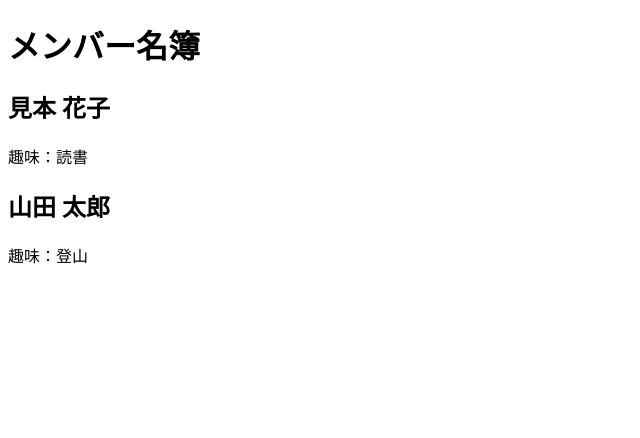
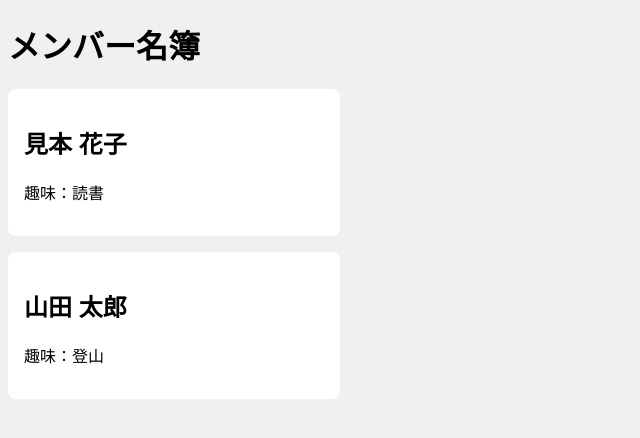
Before and after one commit to KokiWakatsuki/member-list-tutorial, a plain HTML site: page index.html in a window 1280 px wide. Shown: the whole page, without its empty margins (0-640 px from the left). Drawn offline with Linux system fonts and the light colour scheme.

Commit message:
2. CSS で見た目を整える
見た目の指定を style.css に書き，index.html の <link> で読み込みます．
カードの <div> に class="card" を付けると，style.css の .card の指定がそのカードに当たります．

```diff
--- a/index.html
+++ b/index.html
@@ -3,16 +3,17 @@
 <head>
   <meta charset="UTF-8">
   <title>メンバー名簿</title>
+  <link rel="stylesheet" href="style.css">
 </head>
 <body>
   <h1>メンバー名簿</h1>
 
-  <div>
+  <div class="card">
     <h2>見本 花子</h2>
     <p>趣味：読書</p>
   </div>
 
-  <div>
+  <div class="card">
     <h2>山田 太郎</h2>
     <p>趣味：登山</p>
   </div>
--- /dev/null
+++ b/style.css
@@ -0,0 +1,12 @@
+body {
+  font-family: sans-serif;
+  background-color: #f0f0f0;
+}
+
+.card {
+  width: 300px;
+  padding: 16px;
+  margin-bottom: 16px;
+  background-color: white;
+  border-radius: 8px;
+}
```
